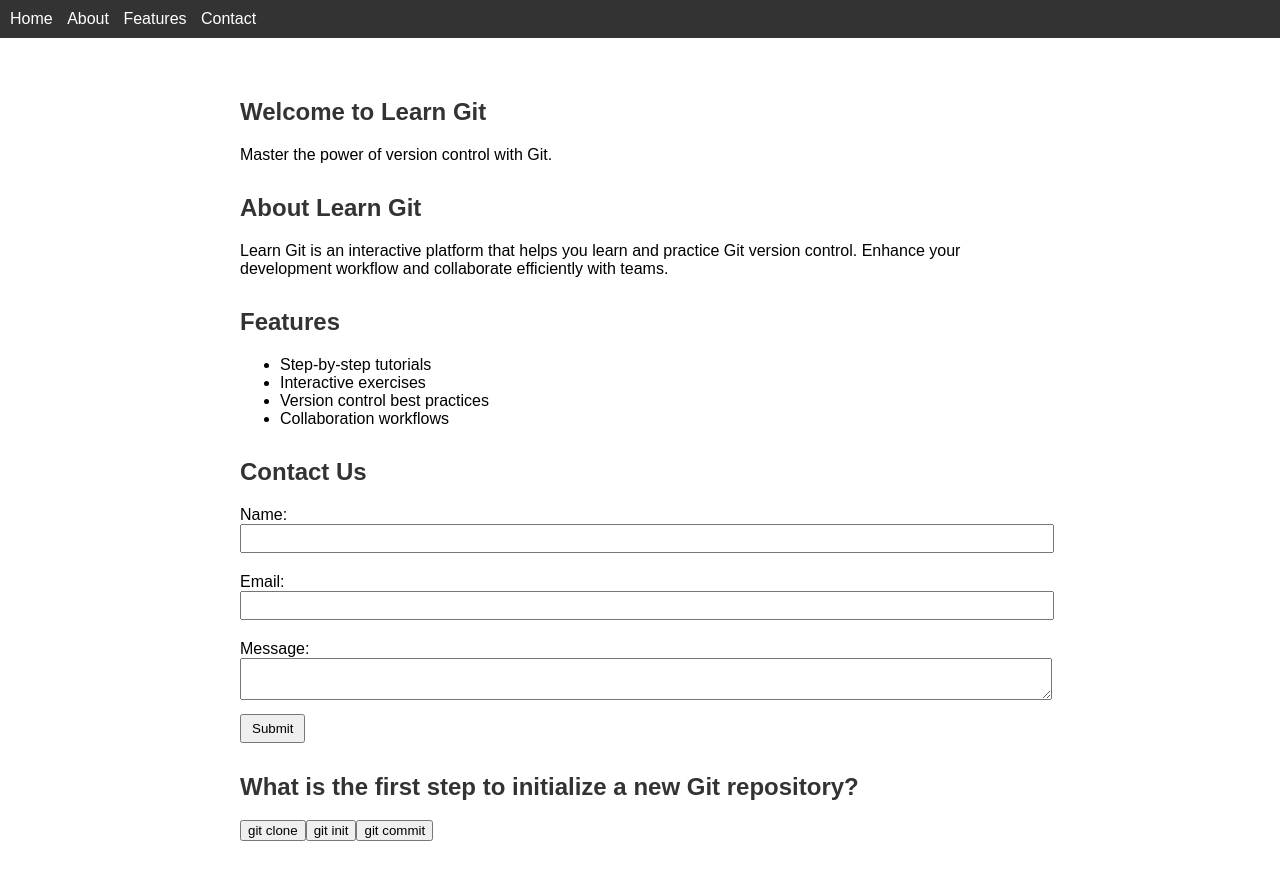
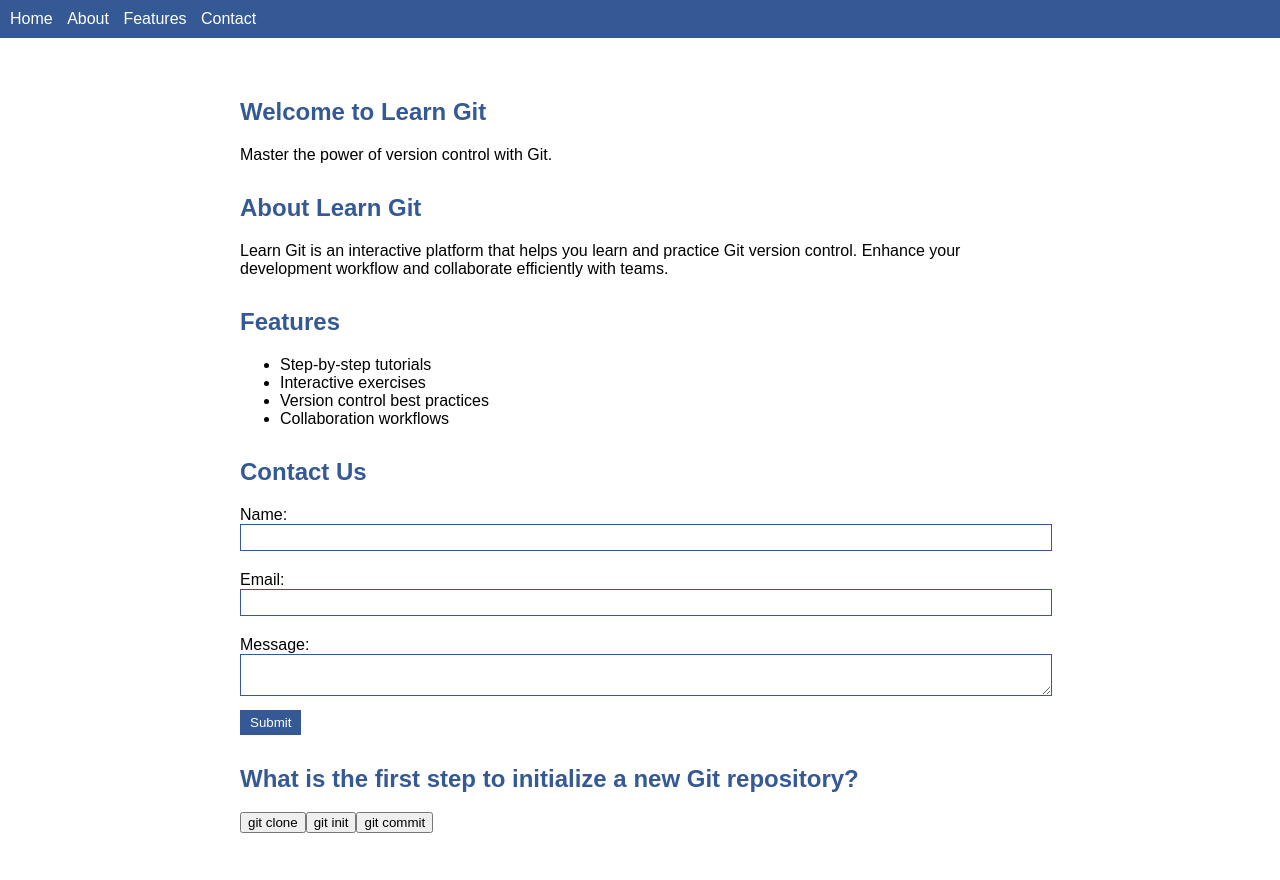
Before and after one commit to tiffanielim22/learn-git, a plain HTML site: page index.html in a window 1280 px wide. Drawn offline with Linux system fonts and the light colour scheme.

Commit message:
Tl add colors (#2)
* use pastel colors

* make background colors darker

---------

Co-authored-by: Tiffanie Lim <tiffanielim3147@gmail.com>

```diff
--- a/styles.css
+++ b/styles.css
@@ -5,7 +5,7 @@ body {
 }
 
 header {
-    background-color: #333;
+  background-color: #345995;
   color: #fff;
   padding: 10px;
 }
@@ -37,7 +37,7 @@ body {
 }
 
 h1, h2 {
-    color: #333;
+  color: #345995;
 }
 
 form label {
@@ -45,12 +45,24 @@ body {
   margin-top: 10px;
 }
 
-  input, textarea {
+input,
+textarea {
   width: 100%;
   padding: 5px;
   margin-bottom: 10px;
+  color: #333;
+  background-color: #fff;
+  border: 1px solid #345995;
 }
 
 button[type="submit"] {
   padding: 5px 10px;
+  background-color: #345995;
+  color: #fff;
+  border: none;
+  cursor: pointer;
 }
+
+button[type="submit"]:hover {
+  background-color: #2a4774;
+}
```
Lines whose indentation alone changed are shown as unchanged.
